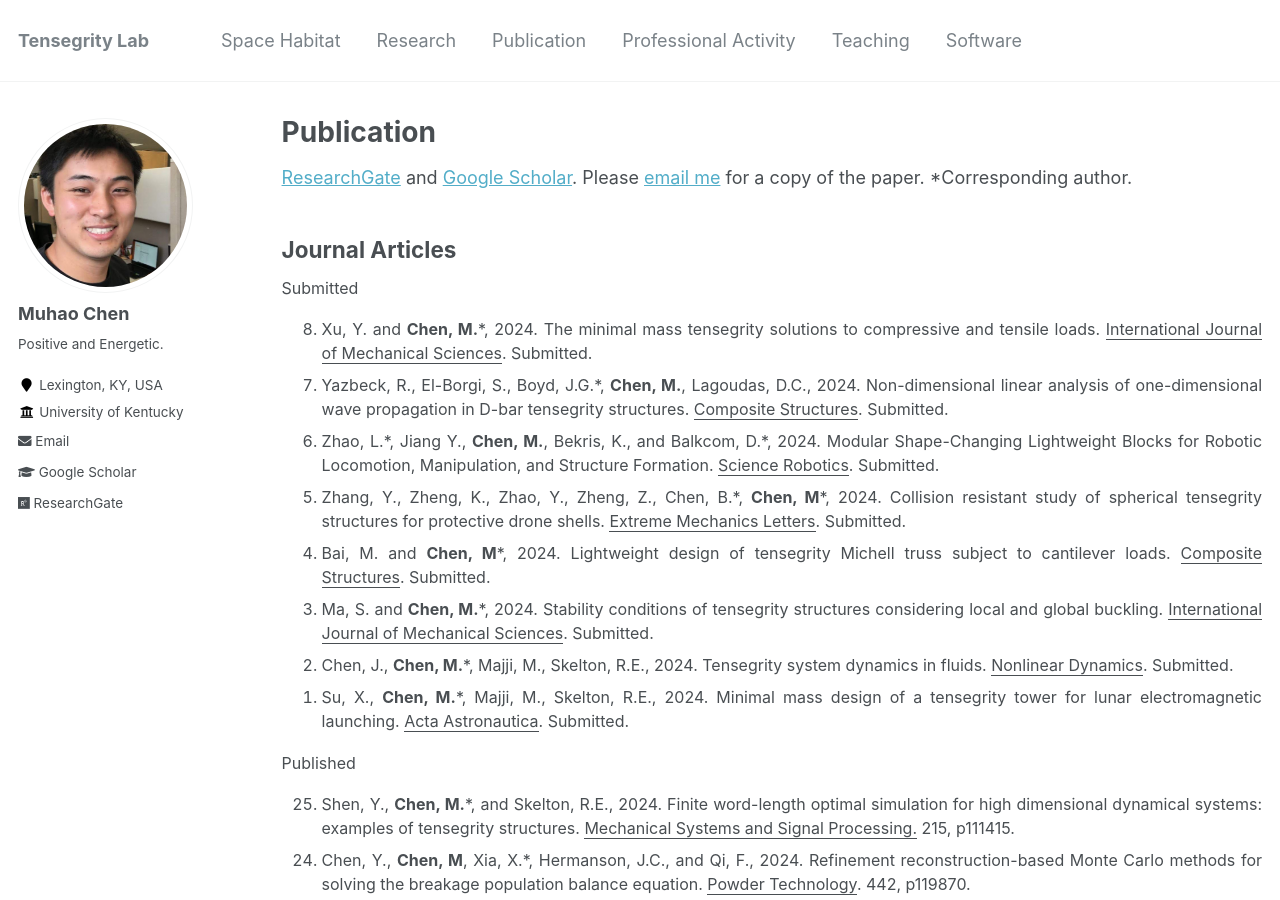
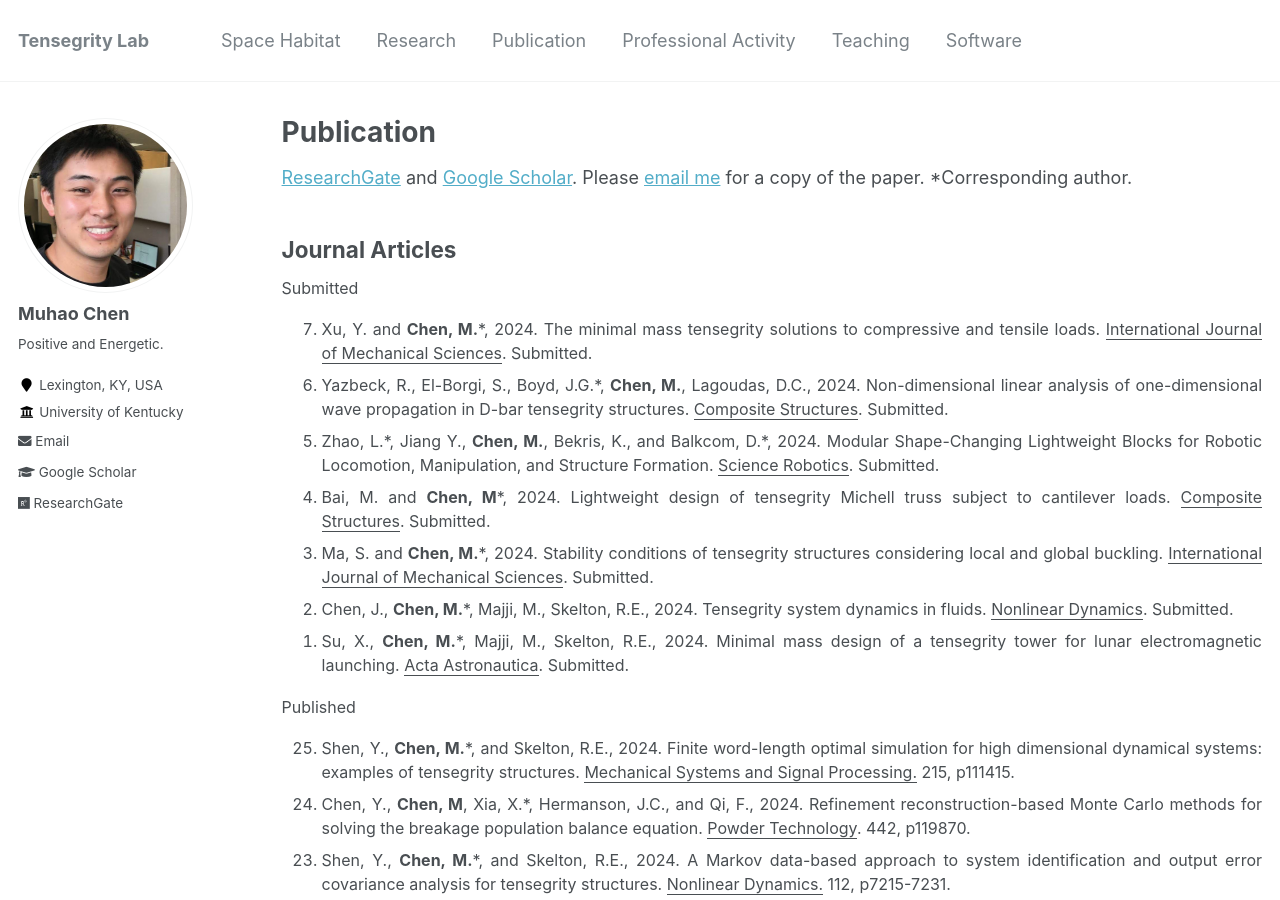
Before and after one commit to Muhao-Chen/muhao-chen.github.io, a Jekyll site: the page built from _pages/publication.md, in a window 1280 px wide and 900 px high. Built offline with Jekyll 4.4.1, drawn with Linux system fonts in a browser that asks for light colours.

Commit message:
Update publication.md

```diff
--- a/_pages/publication.md
+++ b/_pages/publication.md
@@ -21,7 +21,7 @@ Submitted
 <!-- <li> Zheng, K., Zhang, Y., Zhang, Z., Yang, Y., Chen, B.*, <strong>Chen, M</strong>*, 2024. Design and analysis of tensegrity D-bar based metamaterials with negative Poisson's ratio. <u>Mechanics Research Communications</u>. Submitted. </li> -->
 <li> Zhao, L.*, Jiang Y., <strong>Chen, M.</strong>, Bekris, K., and Balkcom, D.*, 2024. Modular Shape-Changing Lightweight Blocks for Robotic Locomotion, Manipulation, and Structure Formation. <u>Science Robotics</u>. Submitted. </li>
 <!-- <li> Dong, H., Gan, J., Xia, R., Lu, Z., Chen, B.*, <strong>Chen, M</strong>*, 2024. Adaptive tensegrity foot design for quadruped robots in unstructured terrains. <u>Smart Materials and Structures</u>. Submitted. </li> -->
-<li> Zhang, Y., Zheng, K., Zhao, Y., Zheng, Z., Chen, B.*, <strong>Chen, M</strong>*, 2024. Collision resistant study of spherical tensegrity structures for protective drone shells. <u>Extreme Mechanics Letters</u>. Submitted. </li>
+<!-- <li> Zhang, Y., Zheng, K., Zhao, Y., Zheng, Z., Chen, B.*, <strong>Chen, M</strong>*, 2024. Collision resistant study of spherical tensegrity structures for protective drone shells. <u>Extreme Mechanics Letters</u>. Submitted. </li> -->
 <!-- <li><strong>Chen, M.</strong>*, Shen, Y., and Skelton, R.E. Model-Based and Markov Data-Based Linearized Tensegrity Dynamics and Analysis of Morphing Airfoils. <u>Journal of Guidance, Control, and Dynamics</u>. Submitted.</li> -->
 <!-- <li> <strong>Chen, M.</strong>*, and Skelton, R.E., 2022. Mass efficient Double-Helix Tensegrity for underwater, land, air, and space applications. <u>Computer Methods in Applied Mechanics and Engineering</u>.-->
 <!-- <li> <strong>Chen, M.</strong>*, Shen, Y., Majji, M. and Skelton, R.E. Integrated economic sensor/actuator selection and covariance control for tensegrity robots. 2023. <u>Automatica</u>. </li> -->
```
